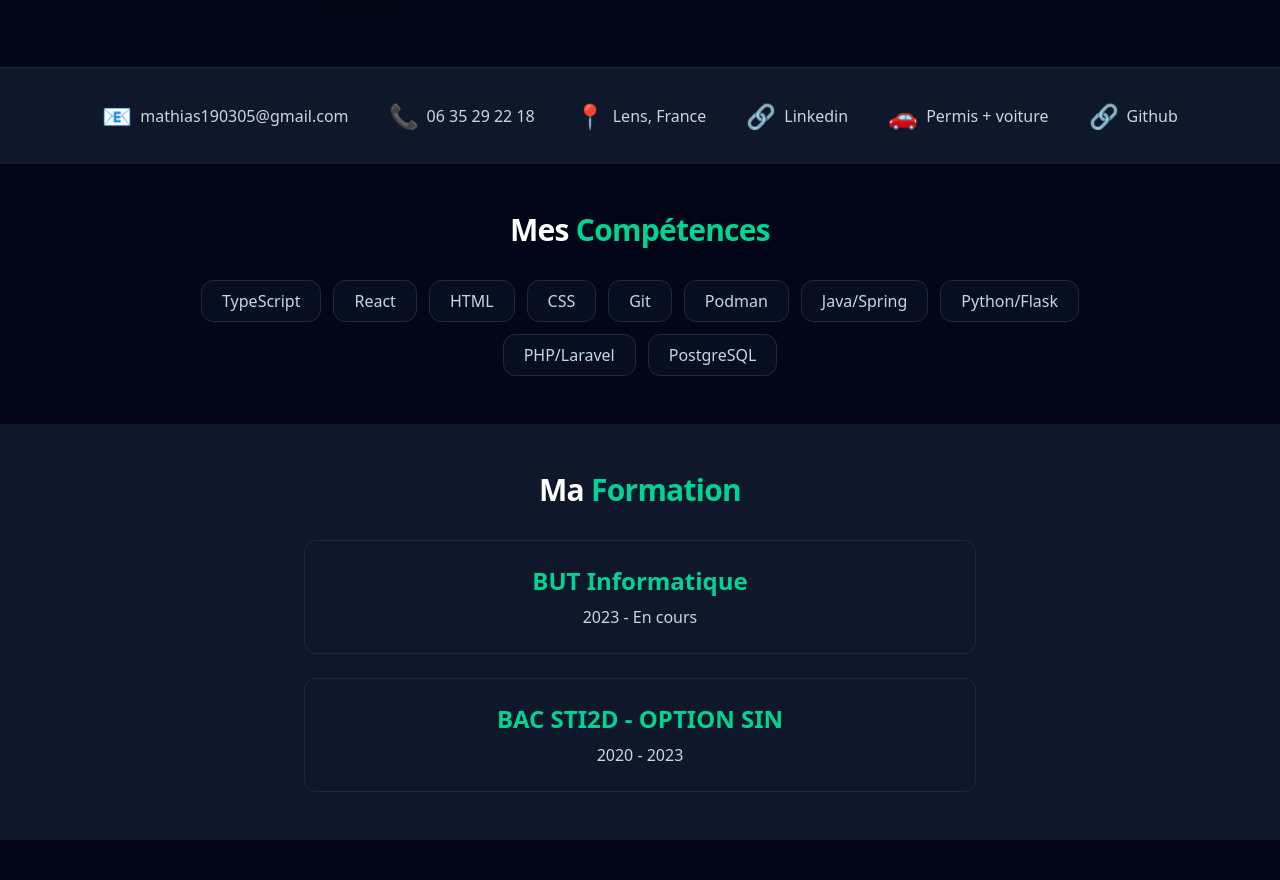
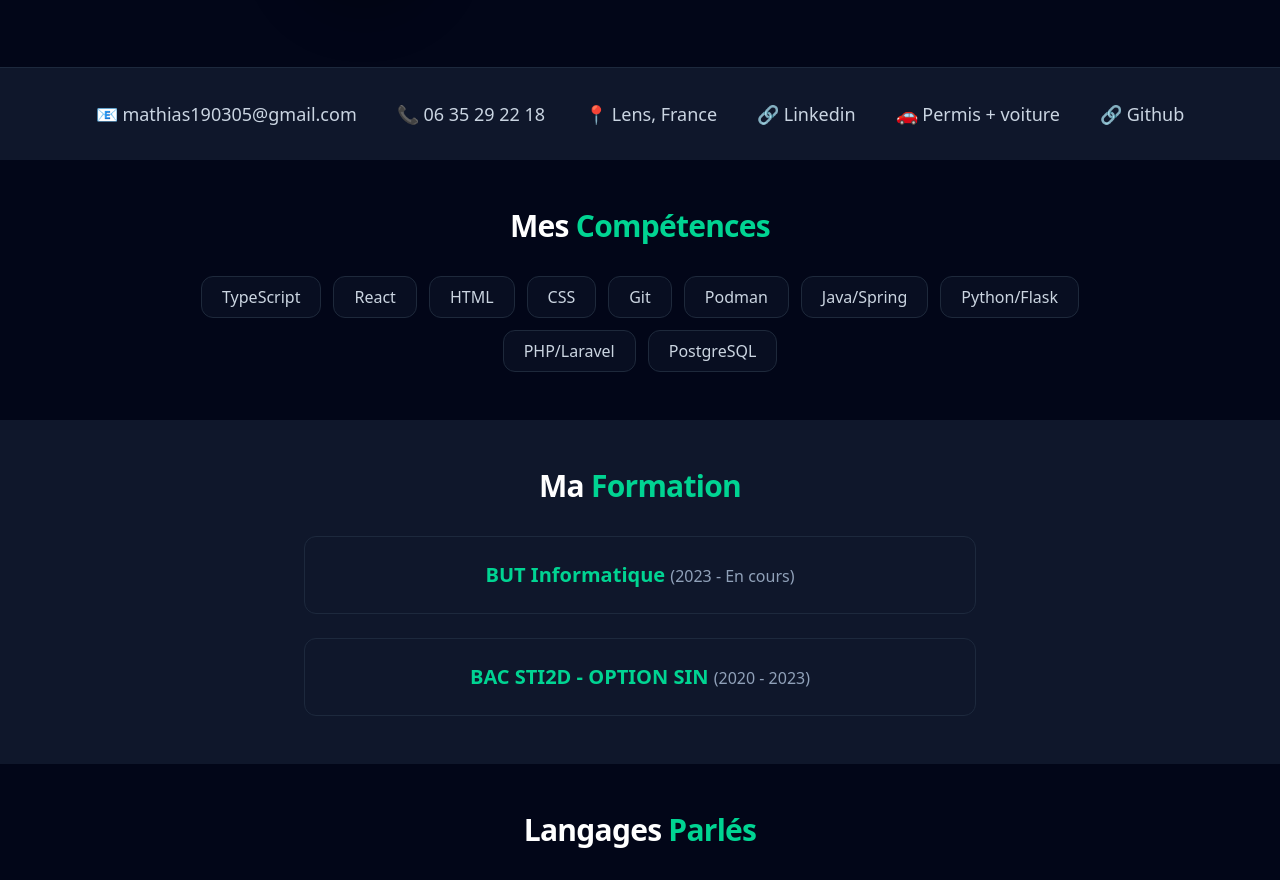
Before and after one commit to Mathias92-cmd/morel-mathias.github.io, a Next.js app: page /morel-mathias.github.io/ in a window 1280 px wide. Shown: the part 220-1100 px from the top of the page. Built offline with nearby package versions, Linux system fonts and the light colour scheme.

Commit message:
Changement pour augmenter le score carbone #6

```diff
--- a/app/components/ContactBar.tsx
+++ b/app/components/ContactBar.tsx
@@ -14,14 +14,12 @@ export default function ContactBar() {
     <div className="flex flex-wrap justify-center gap-6 md:gap-10 px-4 py-8 bg-slate-900 border-t border-slate-800">
       {infos.map((info) => {
         const itemClass =
-          "flex items-center gap-2 text-slate-300 hover:text-emerald-400 transition-colors";
-
+          "flex items-center gap-2 text-slate-300 hover:text-emerald-400 transition-colors text-lg";
         if (info.text === "Linkedin" || info.text === "Github") {
           const url =
             info.text === "Linkedin"
               ? "https://www.linkedin.com/in/mathias-morel/"
               : "https://github.com/Mathias92-cmd";
-
           return (
             <Link
               key={info.text}
@@ -29,16 +27,13 @@ export default function ContactBar() {
               target="_blank"
               className={itemClass}
             >
-              <span className="text-2xl">{info.icon}</span>
-              {info.text}
+              {info.icon} {info.text}
             </Link>
           );
         }
-
         return (
           <span key={info.text} className={itemClass}>
-            <span className="text-2xl">{info.icon}</span>
-            {info.text}
+            {info.icon} {info.text}
           </span>
         );
       })}
--- a/app/components/Formation.tsx
+++ b/app/components/Formation.tsx
@@ -21,11 +21,11 @@ export default function Formation() {
             key={index}
             className="border border-slate-800 rounded-xl p-6 w-full"
           >
-            <h3 className="text-2xl font-semibold mb-2 text-emerald-400">
-              {formation.title}
-            </h3>
-            <h3 className="text-md font-medium text-slate-300">
-              {formation.period}
+            <h3 className="text-xl font-semibold text-emerald-400">
+              {formation.title}{" "}
+              <span className="text-slate-400 text-base font-normal">
+                ({formation.period})
+              </span>
             </h3>
           </div>
         ))}
--- a/app/components/Langage.tsx
+++ b/app/components/Langage.tsx
@@ -15,11 +15,11 @@ export default function Langage() {
             key={lang.name}
             className="border border-slate-800 rounded-xl p-6 w-full"
           >
-            <h3 className="text-2xl font-semibold mb-2 text-emerald-400">
-              {lang.name}
-            </h3>
-            <h3 className="text-md font-medium text-slate-300 mb-2">
-              {lang.description}
+            <h3 className="text-xl font-semibold text-emerald-400 mb-2">
+              {lang.name}{" "}
+              <span className="text-slate-400 text-base font-normal">
+                - {lang.description}
+              </span>
             </h3>
             <progress
               value={lang.level}
```
